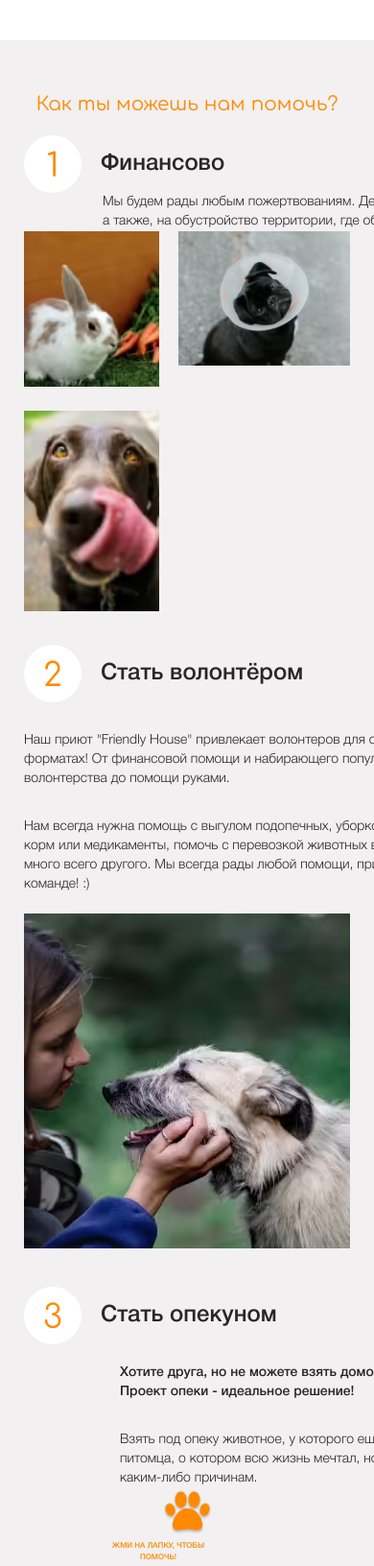
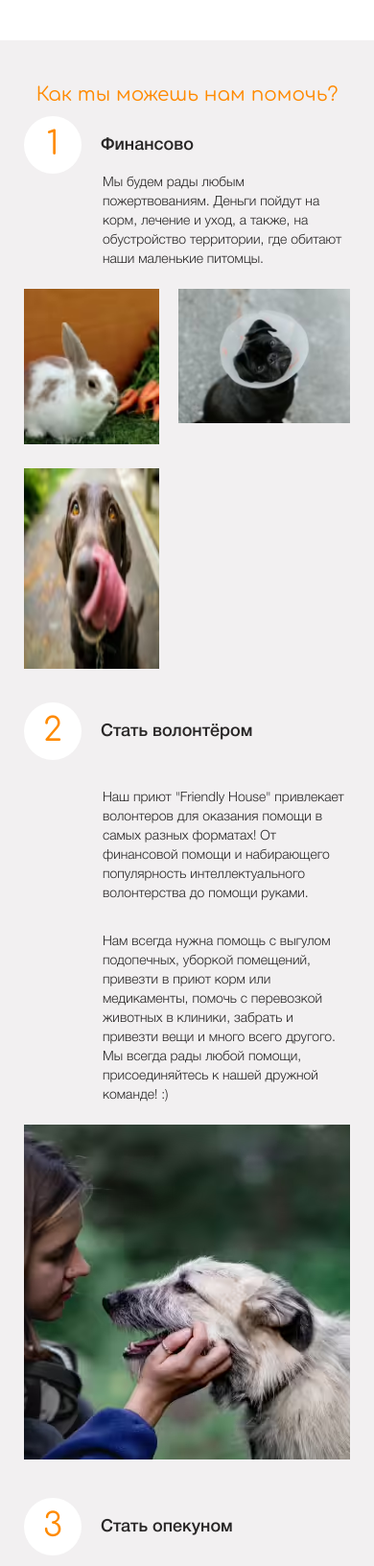
Before and after one commit to alexeiweb/fh_gulp_v3, a website: page src/index.html in a window 390 px wide. Shown: the part 2441-4073 px from the top of the page at 96% size. Drawn offline with Linux system fonts and the light colour scheme; files that its build step writes are made by us from their sources; files whose address does not match are found by name.

Commit message:
05.05.03

```diff
--- a/gulpfile.js
+++ b/gulpfile.js
@@ -26,7 +26,8 @@ import babel from 'gulp-babel';
   const sass = gulpSass(sassPkg);
 
   const allJs = [
-    "src/libs/jquery-3.6.1.min.js"
+    "src/libs/jquery-3.6.1.min.js",
+    "src/libs/swiper-bundle.min.js"
   ];
 
 // Задачи
@@ -46,7 +47,7 @@ export const style = () => {
     .src('src/scss/**/*.scss')
     .pipe(gulpif(dev, sourcemaps.init()))
     .pipe(sass().on('error', sass.logError)) // Чтобы ошибки отображались при сборке
-    .pipe(autoprefixer())
+    .pipe(gulpif(!dev, autoprefixer()))
     .pipe(cleanCss({
       2: {
         specialComments: 0,
@@ -63,7 +64,7 @@ export const style = () => {
     .pipe(gulpCssimport({
       extensions: ['css'],
     }))
-    .pipe(autoprefixer())
+    .pipe(gulpif(!dev, autoprefixer()))
     .pipe(cleanCss({
       2: {
         specialComments: 0,
--- a/src/index.html
+++ b/src/index.html
@@ -397,20 +397,20 @@
               <picture>
                 <source srcset="img/help1.avif" type="image/avif">
                 <source srcset="img/help1.webp" type="image/webp">
-                <img loading="lazy" src="img/help1.jpg" alt="Фотография питомца" class="image-one" width="180" height="139">
+                <img loading="lazy" src="img/help1.jpg" alt="Фотография питомца" class="help__image image-one" width="180" height="139">
               </picture>
 
               <picture>
                 <source srcset="img/help2.avif" type="image/avif">
                 <source srcset="img/help2.webp" type="image/webp">
-                <img loading="lazy" src="img/help2.jpg" alt="Фотография питомца" class="image-two" width="180" height="139">
+                <img loading="lazy" src="img/help2.jpg" alt="Фотография питомца" class="help__image image-two" width="180" height="139">
               </picture>
             </div>
 
             <picture>
               <source srcset="img/help3.avif" type="image/avif">
               <source srcset="img/help3.webp" type="image/webp">
-              <img loading="lazy" src="img/help3.jpg" alt="Фотография питомца" class="image-three" width="380" height="298">
+              <img loading="lazy" src="img/help3.jpg" alt="Фотография питомца" class="help__image image-three" width="380" height="298">
             </picture>
           </div>
         </div>
--- a/src/scss/components/_help.scss
+++ b/src/scss/components/_help.scss
@@ -5,9 +5,14 @@
 
   &__title {
     color: $orange-color;
+
+    @media (max-width: 767px) {
+      line-height: 24px;
+    }
   }
 
   &__desc {
+    padding-left: 100px;
     margin-bottom: 20px;
 
     @media (max-width: 1280px) {
@@ -17,9 +22,11 @@
 
     @media (max-width: 1023px) {
       width: 610px;
+      width: 100%;
       font-size: 14px;
       line-height: 20px;
       margin-bottom: 30px;
+      padding-left: 82px;
     }
 
     &:last-child {
@@ -30,6 +37,7 @@
   &__financial {
     display: flex;
     justify-content: space-between;
+    gap: 20px;
 
     @media (max-width: 1023px) {
       flex-direction: column;
@@ -44,12 +52,8 @@
         width: 100%;
       }
 
-      & .help__desc {
-        padding-left: 100px;
-
-        @media (max-width: 1023px) {
-          padding-left: 82px;
-        }
+      @media (max-width: 1023px) {
+        max-width: 610px;
       }
     }
 
@@ -67,14 +71,11 @@
         flex-direction: column;
         gap: 20px;
 
-        & img {
-          object-fit: cover;
-        }
-
         & .image-one {
           @media (max-width: 1023px) {
             width: 300px;
             height: 162px;
+            object-fit: cover;
           }
         }
 
@@ -89,6 +90,7 @@
           @media (max-width: 1023px) {
             width: 380px;
             height: 391px;
+            object-fit: cover;
           }
         }
       }
@@ -105,8 +107,13 @@
         line-height: 30px;
       }
 
-      @media (max-width: 1000px) {
+      @media (max-width: 1023px) {
         margin-bottom: 0;
+      }
+
+      @media (max-width: 767px) {
+        font-size: 18px;
+        line-height: 24px;
       }
     }
   }
@@ -126,6 +133,11 @@
 
       @media (max-width: 1023px) {
         margin-bottom: 0;
+      }
+
+      @media (max-width: 767px) {
+        font-size: 18px;
+        line-height: 24px;
       }
     }
 
@@ -150,6 +162,10 @@
           height: 349px;
           object-fit: cover;
         }
+
+        @media (max-width: 1023px) {
+          width: 100%;
+        }
       }
     }
 
@@ -164,21 +180,25 @@
       }
 
       @media (max-width: 1023px) {
+        max-width: 620px;
+        width: 100%;
+        padding-left: 82px;
         order: -1;
+        text-align: left;
       }
 
-      img {
-        @media (max-width: 1280px) {
-          width: 180px;
-          height: 244px;
-          object-fit: cover;
-        }
+      & .help__desc {
+        padding-left: 0;
       }
     }
   }
 
   &__conservator {
     display: flex;
+
+    @media (max-width: 1023px) {
+      flex-direction: column;
+    }
 
     &_left {
       max-width: 580px;
@@ -192,8 +212,17 @@
         padding-top: 0;
       }
 
+      @media (max-width: 1023px) {
+        max-width: 700px;
+        width: 100%;
+      }
+
       & .help__desc {
-        padding-left: 100px;
+
+        @media (max-width: 1023px) {
+          max-width: 700px;
+          width: 100%;
+        }
       }
     }
 
@@ -206,6 +235,11 @@
       @media (max-width: 1280px) {
         font-size: 24px;
         line-height: 30px;
+      }
+
+      @media (max-width: 767px) {
+        font-size: 18px;
+        line-height: 24px;
       }
     }
 
```
Also changed, not shown: dist/css/index.css, dist/img/help1@768.avif (added), dist/img/help1@768.jpg (added), dist/img/help1@768.webp (added), dist/index.html, src/img/help1@768.jpg (added), src/libs/swiper-bundle.min.js (added), src/scss/libs/swiper-bundle.min.css (added), 1 other file.
